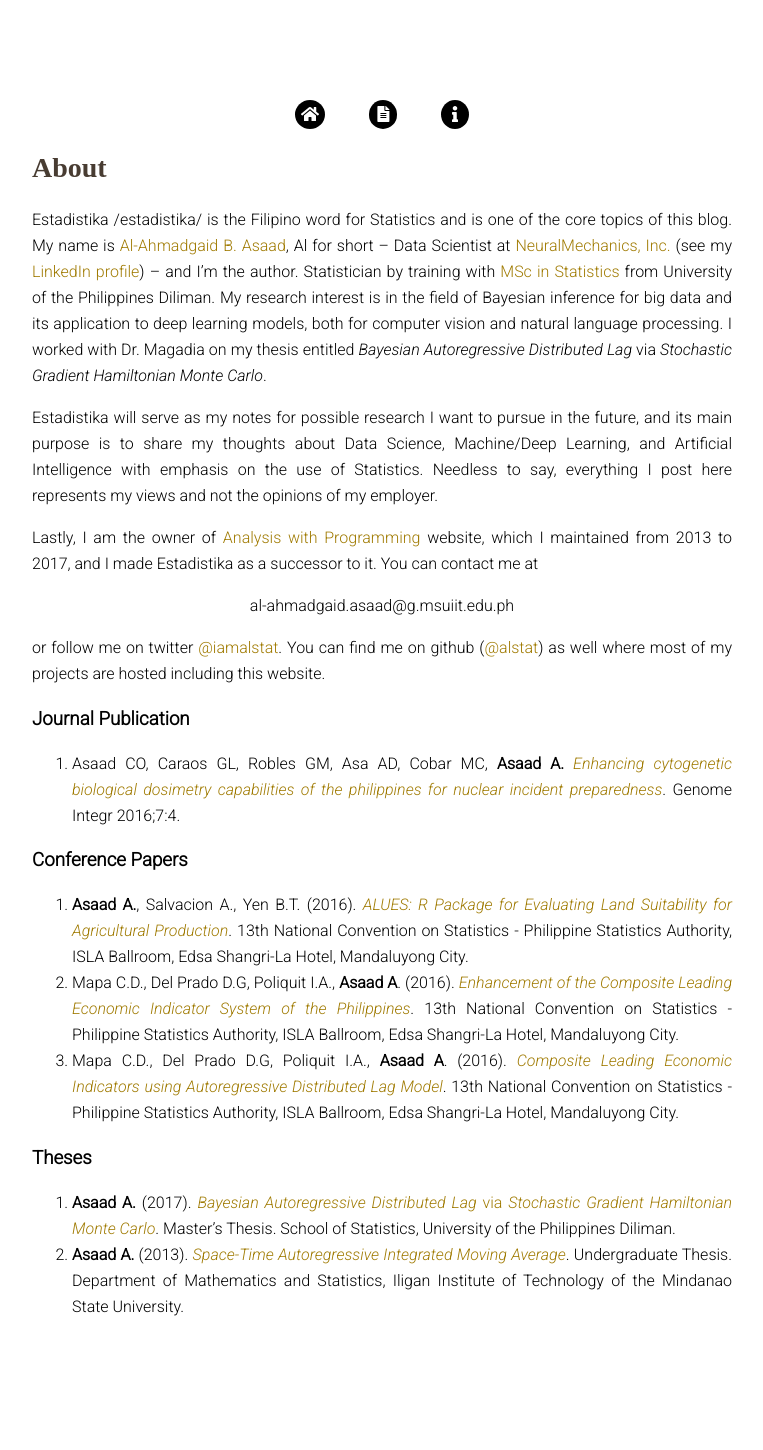
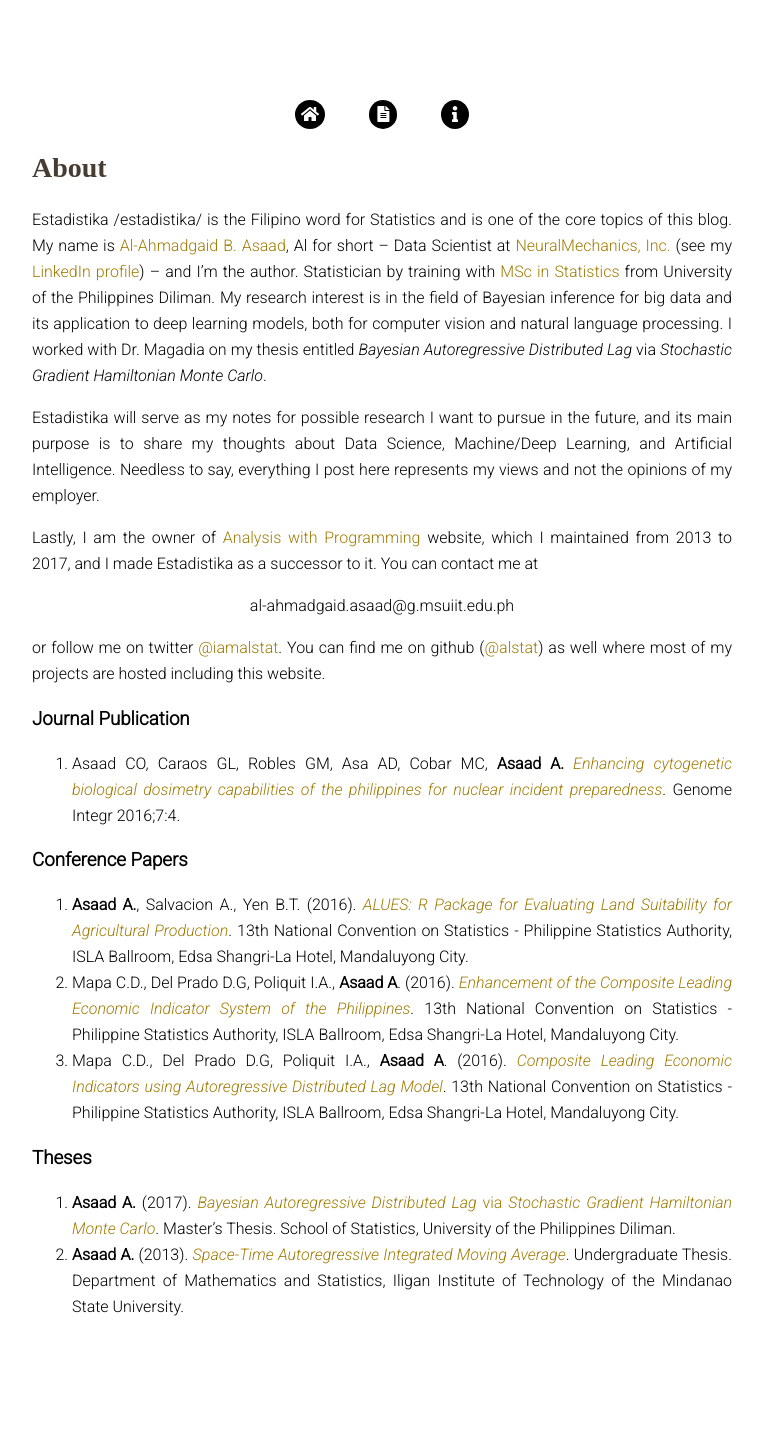
Before and after one commit to estadistika/estadistika.github.io, a Jekyll site: the page built from about.md, in a window 1280 px wide. Shown: the whole page, without its empty margins (258-1021 px from the left). Built offline with Jekyll 4.4.1, drawn with Linux system fonts in a browser that asks for light colours; nearby versions of some CDN libraries; some web fonts are replaced.

Commit message:
updated about page

```diff
--- a/about.md
+++ b/about.md
@@ -8,7 +8,7 @@ Data Scientist at <a href="http://neuralmechanics.net/" target="_blank">NeuralMe
 (see my <a href="https://www.linkedin.com/in/al-ahmadgaid-asaad-68613a44/" target="_blank">LinkedIn profile</a>) --
 and I'm the author. Statistician by training with <a href="http://www.stat.upd.edu.ph/" target="_blank">MSc in Statistics</a> from University of the Philippines Diliman. My research interest is in the field of Bayesian inference for big data and its application to deep learning models, both for computer vision and natural language processing. I worked with Dr. Magadia on my thesis entitled *Bayesian Autoregressive Distributed Lag* via *Stochastic Gradient Hamiltonian Monte Carlo*.
 
-Estadistika will serve as my notes for possible research I want to pursue in the future, and its main purpose is to share my thoughts about Data Science, Machine/Deep Learning, and Artificial Intelligence with emphasis on the use of Statistics. Needless to say, everything I post here represents my views and not the opinions of my employer.
+Estadistika will serve as my notes for possible research I want to pursue in the future, and its main purpose is to share my thoughts about Data Science, Machine/Deep Learning, and Artificial Intelligence. Needless to say, everything I post here represents my views and not the opinions of my employer.
 
 Lastly, I am the owner of <a href="http://alstatr.blogspot.com/" target="_blank">Analysis with Programming</a> website, which I maintained from 2013 to 2017, and I made Estadistika as a successor to it. You can contact me at
 
--- a/index.html
+++ b/index.html
@@ -19,7 +19,7 @@ layout: default
     <i>Bayesian Autoregressive Distributed Lag</i> via <i>Stochastic Gradient Hamiltonian Monte Carlo</i>.
     <br>
     <br>
-    Estadistika will serve as my notes for possible research I want to pursue in the future, and its main purpose is to share my thoughts about Data Science, Machine/Deep Learning, and Artificial Intelligence with emphasis on the use of Statistics. Needless to say, everything I post here represents my views and not the opinions of my employer.
+    Estadistika will serve as my notes for possible research I want to pursue in the future, and its main purpose is to share my thoughts about Data Science, Machine/Deep Learning, and Artificial Intelligence. Needless to say, everything I post here represents my views and not the opinions of my employer.
     <br>
     <br>
     Lastly, I am the owner of <a href="http://alstatr.blogspot.com/" target="_blank">Analysis with Programming</a> website, which I maintained from 2013 to 2017, and I made Estadistika  as a successor to it. You can contact me at
```
Also changed, not shown: 3 other files.
